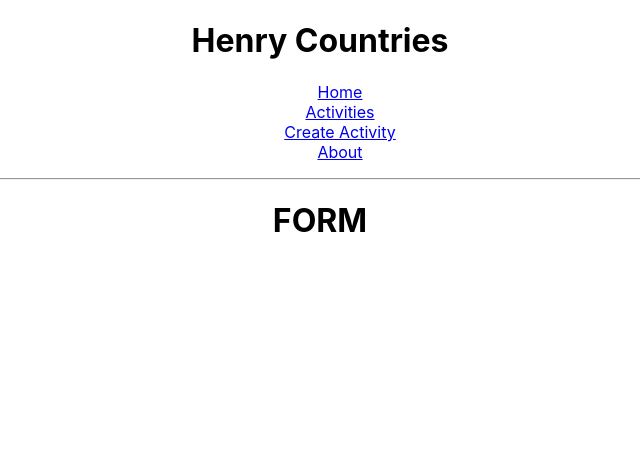
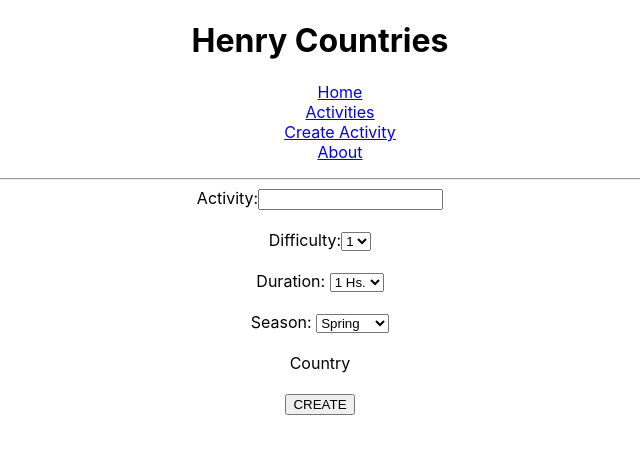
Before and after one commit to pablolospe/countries, a React (Create React App) app in the folder client/: page /home/form in a window 1280 px wide. Shown: the top 454 px of the page, without its empty margins (320-960 px from the left). Built offline with nearby package versions, Linux system fonts and the light colour scheme.

Commit message:
4rd commit

```diff
--- a/client/src/components/Activities/Activities.jsx
+++ b/client/src/components/Activities/Activities.jsx
@@ -1,12 +1,40 @@
-import React from 'react';
-import {Link, Route} from 'react-router-dom'
+import { Link, Route } from "react-router-dom";
+import React, { useEffect, useParams } from "react";
+import { useDispatch, useSelector } from "react-redux";
+import { getCountryDetail } from "../../redux/actions/actions";
 
-export default function Activities() {
-    return (
-        <>
-            <div>
-               <h1>Activities</h1>
-            </div>
-        </>
-    )
+export default function Activities({id,name,difficulty,duration,season}) {
+
+  return (
+    <>
+      <div>
+
+
+          <div>
+            <h4>Activities: {name}</h4>
+            {/* <p>difficulty: {ac.difficulty}</p>
+            <p>duration: {ac.duration}</p>
+            <p>season: {ac.season}</p> */}
+          </div>
+
+      </div>
+    </>
+  );
 }
+
+
+// export default function Card({id, name, flag, region}) {
+
+//     return (
+//         <>
+//             <div>
+//                 <Link to={`/detail/${id}`}>
+//                 <img src={flag} alt='acá va la imagen'/>
+//                 <h3>{name}</h3>
+//                 </Link>
+//                 <h4>continent: {region}</h4>
+//                 <br/>
+//             </div>
+//         </>
+//     )
+// }
--- a/client/src/components/CardDetail/CardDetail.jsx
+++ b/client/src/components/CardDetail/CardDetail.jsx
@@ -7,26 +7,42 @@ export default function CardDetail(props) {
   const id = props.match.params.id;
   const detail = useSelector((state) => state.countryDetail);
 
+
   useEffect(() => {
     dispatch(getCountryDetail(id));
   }, [dispatch, id]);
 
   return (
-    <>
-      <div>
-        {detail?.map((c) => (
+    <div>
+      {detail?.map((c) => (
+        <div key={c.id}>
+          <h1>{c.name}</h1>
+          <img src={c.flag} alt='flag' />
+          <p>ID: {c.id}</p>
+          <p>Capital City: {c.capital}</p>
+          <p>Continent: {c.region}</p>
+          <p>Sub-Region: {c.subregion}</p>
+          <p>Area: {c.area} km²</p>
+          <p>Population: {c.population}</p>
+          <br/>
           <div>
-            <h1>{c.name}</h1>
-            <img src={c.flag} alt="flag" />
-            <p>{c.capital}</p>
-            <p>{c.region}</p>
-            <p>{c.subregion}</p>
-            <p>Area: {c.area}</p>
-            <p>Population: {c.population}</p>
+          Activities:
+          {c.activities?.map((ac) => (
+            <div key={ac.id}>
+              <h4>{ac.name}</h4>
+              <p>difficulty: {ac.difficulty}</p>
+              <p>duration: {ac.duration}</p>
+              <p>season: {ac.season}</p>
+            </div>
+          ))}
           </div>
-        ))}
-      </div>
-
-    </>
+        </div>
+      ))}
+    </div>
   );
 }
+
+/*
+
+
+*/
--- a/client/src/components/Cards/Cards.jsx
+++ b/client/src/components/Cards/Cards.jsx
@@ -20,6 +20,7 @@ export default function Cards() {
                 {
                     allCountries?.map((c)=>(
                         <Card
+                        key={c.id}
                         id={c.id}
                         name={c.name}
                         flag={c.flag}
--- a/client/src/components/Form/Form.jsx
+++ b/client/src/components/Form/Form.jsx
@@ -1,11 +1,86 @@
-import React from 'react';
-import {Link, Route} from 'react-router-dom'
+import React, { useState } from 'react';
+import axios from 'axios';
+import { useDispatch } from 'react-redux';
+import { createActivity } from '../../redux/actions/actions';
+import { Link, Route } from 'react-router-dom'
 
-export default function Form() {
+
+
+export default function Form(props) {
+
+    const [state, setState]= useState({
+        name:'',
+        difficulty: 0,
+        duration: 0,
+        season:'',
+    })
+
+    const changeHandler=(event)=>{
+        const property = event.target.name
+        const value = event.target.value;
+
+        setState({
+            ...state,
+            [property]:value
+        })
+    }
+
+    const dispatch = useDispatch
+
+    const submitHandler=(event)=>{
+        event.preventDefault();
+        props.createUser(state);
+        dispatch(createActivity(state))
+        axios.post('http://localhost:3001/activities', )
+        setState({
+            name:'',
+        difficulty: 0,
+        duration: 0,
+        season:'',
+        })
+    }
+
     return (
         <>
             <div>
-               <h1>FORM</h1>
+                <form onSubmit={submitHandler}>
+                <label htmlFor="name">Activity:</label>
+                <input type="text" name="name" value={state.name} onChange={changeHandler}></input>
+                <br/><br/>
+                <label htmlFor="difficulty">Difficulty:</label>
+                <select name="difficulty" onChange={changeHandler} >
+                    <option value="1">1</option>
+                    <option value="2">2</option>
+                    <option value="3">3</option>
+                    <option value="4">4</option>
+                    <option value="5">5</option>
+                </select>
+                <br/><br/>
+                <label htmlFor="duration">Duration: </label>
+                <select name="duration" onChange={changeHandler}>
+                    <option value="1">1 Hs.</option>
+                    <option value="2">2 Hs.</option>
+                    <option value="3">3 Hs.</option>
+                    <option value="4">4 Hs.</option>
+                    <option value="5">5 Hs.</option>
+                    <option value="6">6 Hs.</option>
+                    <option value="7">7 Hs.</option>
+                    <option value="8">8 Hs.</option>
+                    <option value="9">9 Hs.</option>
+                </select>
+                <br/><br/>
+                <label htmlFor="season">Season: </label>
+                <select name="season" onChange={changeHandler}>
+                    <option value="spring">Spring</option>
+                    <option value="summer">Summer</option>
+                    <option value="autumn">Autumn</option>
+                    <option value="winter">Winter</option>
+                </select>
+                <br/><br/>
+                <label htmlFor="country">Country</label>
+                <br/><br/>
+                <button type="submit">CREATE</button>
+                </form>
             </div>
         </>
     )
--- a/client/src/redux/actions/actions.js
+++ b/client/src/redux/actions/actions.js
@@ -2,6 +2,8 @@ import axios from 'axios'
 
 export const GET_ALL_COUNTRIES = 'GET_ALL_COUNTRIES';
 export const GET_COUNTRY_DETAIL = 'GET_COUNTRY_DETAIL';
+export const CREATE_ACTIVITY = 'CREATE_ACTIVITY';
+
 
 export const getAllCountries = () => (dispatch) =>
     axios.get('http://localhost:3001/countries')
@@ -9,19 +11,12 @@ export const getAllCountries = () => (dispatch) =>
             dispatch({ type: GET_ALL_COUNTRIES, payload: response.data })
         );
 
-// export const getCountryDetail = (id) => (dispatch) =>
-//     axios.get(`http://localhost:3001/countries/${id}`)
-//         .then((response) =>
-//             dispatch({ type: GET_COUNTRY_DETAIL, payload: response.data })
-//         );
-
 export function getCountryDetail(id) {
     return async function (dispatch) {
         try {
             const countryDetail = await axios.get(
                 `http://localhost:3001/countries/${id}`
             );
-
             return dispatch({
                 type: GET_COUNTRY_DETAIL,
                 payload: countryDetail.data,
@@ -31,3 +26,7 @@ export const getAllCountries = () => (dispatch) =>
         }
     };
 }
+
+export const createActivity = (values) =>{
+    return {type:CREATE_ACTIVITY, payload: values}
+};
--- a/client/src/redux/reducer/reducer.js
+++ b/client/src/redux/reducer/reducer.js
@@ -1,4 +1,4 @@
-import { GET_ALL_COUNTRIES, GET_COUNTRY_DETAIL } from "../actions/actions.js";
+import { GET_ALL_COUNTRIES, GET_COUNTRY_DETAIL, CREATE_ACTIVITY } from "../actions/actions.js";
 
 const initialState = {
     countries: [],
@@ -18,6 +18,11 @@ const reducer = (state = initialState, action) => {
                 ...state,
                 countryDetail: action.payload,
             }
+        case CREATE_ACTIVITY:
+            return {
+                ...state,
+                activities: [...state.activities, action.payload]
+            }
         default:
             return { ...state }
     }
```
Lines whose indentation alone changed are shown as unchanged.
